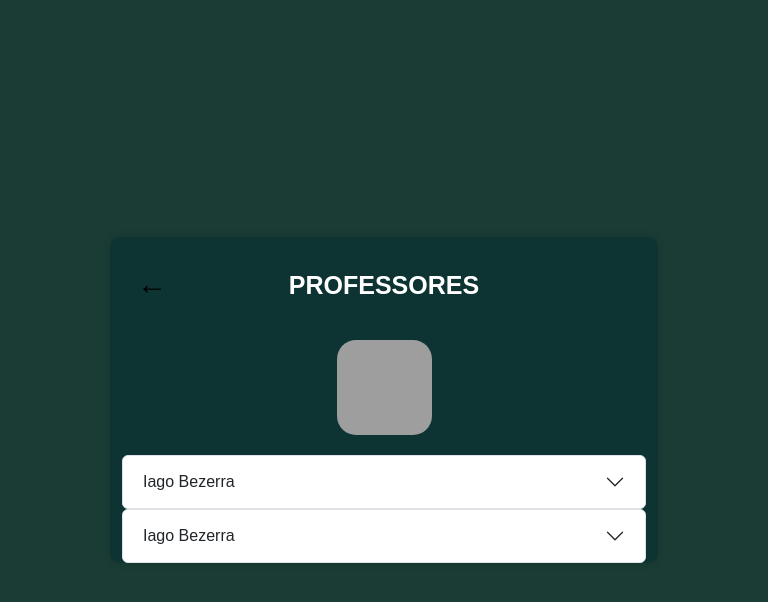
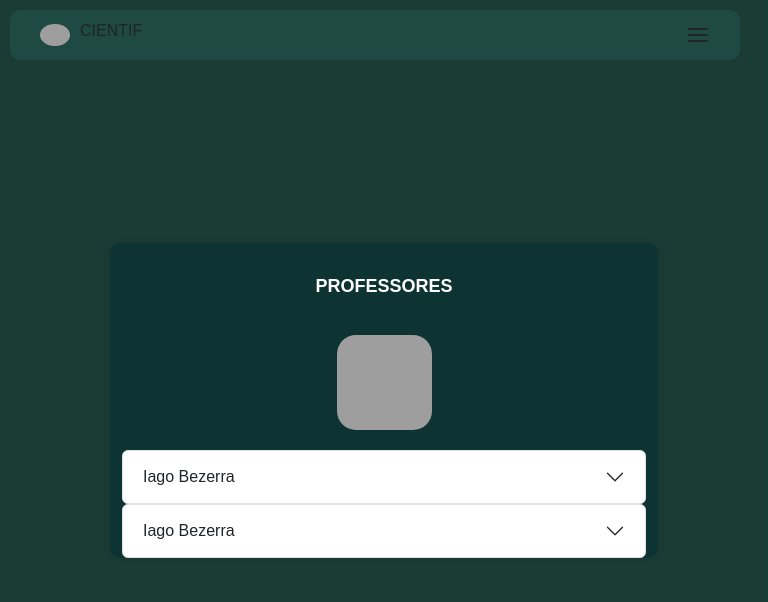
Before and after one commit to 3d5onLP/SUAC, a PHP site: page /view_professor.html in a window 768 px wide. Shown: the top 602 px of the page. Run offline with PHP 8.4, Linux system fonts and the light colour scheme; grey boxes are pictures that could not be loaded.

Commit message:
Menu da view professor
Falta arrumar o nome CIENIF

```diff
--- a/VIEW/VIEW_ALUNO/view_aluno.css
+++ b/VIEW/VIEW_ALUNO/view_aluno.css
@@ -27,7 +27,7 @@
     font-weight: bold;
     font-size: 25px;
     position: relative;
-    color: white;
+
 }
 
 
@@ -145,7 +145,6 @@
 }
 
 header{
-    background-color: #e0e0e0;
     padding: 15px;
     text-align: center;
     border-top-left-radius: 10px;
--- a/VIEW/VIEW_PROFESSOR/view_professor.css
+++ b/VIEW/VIEW_PROFESSOR/view_professor.css
@@ -180,73 +180,325 @@
     display: block;
   }
 
-/* Rodapé com largura total, texto à esquerda e espaço interno */
-footer
-  {
-    width: 100%;
-    text-align: left;
-    padding: 10px;
+
+/*-------------------------------------------------------------------------------------------------------------------------------*/
+
+
+/*MENU OVER*/
+.sidebar {
+    z-index: 2;
+    width: 40px;
+    background-color: rgb(221, 221, 221);
+    color: white;
+    transition: width 0.3s;
+    overflow: hidden;
+    height: 100vh;
+    position: fixed;
   }
 
-/* Menu para celulares/responsivos */
-.bottom-nav
-  {
-    position: fixed;
-    bottom: 0;
-    left: 0;
-    width: 100%;
-    background-color: rgb(221, 221, 221);
-    display: flex;
-    justify-content: space-around;
-    align-items: center;
-    padding: 8px 0;
-    box-shadow: 0 -2px 8px rgba(0, 0, 0, 0.2);
-    z-index: 9999;
+  .sidebar:hover {
+    width: 200px;
   }
 
-/* Configuração dos itens do menu responsivo */
-.bottom-nav .nav-item
-  {
-    flex: 1;
-    text-align: center;
+  .sidebar ul {
+    list-style: none;
+    padding: 0;
+    margin: 0;
+  }
+
+  .sidebar li {
+    padding: 15px 15px;
+    white-space: nowrap;
+  }
+
+  .sidebar a {
     color: black;
     text-decoration: none;
-    font-size: 80%;
-    padding: 5px 0;
-    transition: background-color 0.2s;
-    font-weight: bold;
+    display: block;
   }
 
-/* Define o tamanho dos icones */
-.nav-item img
-  {
-    width: 25px;
-    height: 25px;
+  .sidebar li:hover {
+    background-color: #2d5b50;
   }
 
-/* Oculta em telas maiores o menu bottom-nav (Menu para celulares/responsivos) */
-@media (min-width: 768px)
-  {
-    .bottom-nav
-      {
-        display: none;
-      }
+  .sidebar img {
+    margin-right: 10px;
+    width: 24px;
+    height: 24px;
   }
 
-/* Oculta em telas menores o menu Sidebar (Menu para computadores/telas maiores) */
-@media (max-width: 768px)
-  {
-    .sidebar
-      {
-      display: none;
-      }
+.menu-container {
+    background-color: #0d3433;
+    border-radius: 10px;
+    box-shadow: 0 0 10px rgba(0, 0, 0, 0.1);
+    width: 100%;
+    min-width: 320px;
+    max-width: 800px;
+    text-align: center;
+    overflow: hidden;
+
+}
+
+header{
+    padding: 15px;
+    text-align: center;
+    border-top-left-radius: 10px;
+    border-top-right-radius: 10px;
+    font-weight: bold;
+    font-size: 18px;
+    position: relative;
+    display: flex;
+    justify-content: center;
+
+}
+
+a{
+   text-decoration: none;
+   color: black;
+}
+
+.button-retorno {
+    position: absolute;
+    left: 15px;
+    top: 50%;
+    transform: translateY(-50%);
+    font-size: 30px;
+    cursor: pointer;
+}
+
+.menu-list {
+    list-style: none;
+    padding: 10px;
+}
+
+.menu-item {
+    background-color: #ffffff;
+    margin: 10px 0;
+    padding: 15px;
+    border-radius: 5px;
+    display: flex;
+    align-items: center;
+    font-size: 16px;
+    cursor: pointer;
+}
+
+.menu-item img {
+    margin-right: 10px;
+    width: 24px;
+    height: 24px;
+}
+
+
+/* Menu Responsivo */
+.nav-header {
+  display: flex;
+  margin: 10px;
+  justify-content: space-between;
+  align-items: center;
+  background-color: #1f4943;
+  padding: 0.5rem;
+  border-radius: 10px;
+  position: fixed;
+  top: 0;
+  left: 0;
+  width: 99%;
+  z-index: 1000;
+
+}
+
+.logo {
+  display: flex;
+  align-items: center;
+}
+
+.logo img {
+  width: 45px;
+  border-radius: 50%;
+  margin-right: 10px;
+}
+
+
+.nav-list {
+  list-style: none;
+  display: flex;
+  gap: 1rem;
+  align-items: center;
+}
+
+.nav-list li {
+  position: relative;
+}
+
+.tooltip-container {
+  position: relative;
+  display: inline-flex;
+  justify-content: center;
+  align-items: center;
+  flex-direction: column;
+}
+
+.tooltip-img {
+  width: 35px;
+  height: 35px;
+}
+
+.tooltip-text {
+  visibility: hidden;
+  background-color: #333;
+  color: #fff;
+  text-align: center;
+  padding: 5px 10px;
+  border-radius: 5px;
+  position: absolute;
+  top: 100%;
+  /* posiciona abaixo da imagem */
+  left: 50%;
+  transform: translateX(-50%);
+  opacity: 0;
+  transition: opacity 0.3s ease;
+  white-space: nowrap;
+  font-size: 0.75rem;
+  z-index: 999; /* garante visibilidade sobre outros elementos */
+  margin-top: 6px; /* espaço entre imagem e tooltip */
+}
+
+.tooltip-container:hover .tooltip-text {
+  visibility: visible;
+  opacity: 1;
+}
+
+.tooltip-text::after {
+  content: "";
+  position: absolute;
+  top: -5px;
+  left: 50%;
+  margin-left: -5px;
+  border-width: 5px;
+  border-style: solid;
+  border-color: transparent transparent #333 transparent;
+}
+
+.toggle,
+.close {
+  display: none;
+}
+
+
+/*Icones de interrogação e chat*/
+.footer-icons {
+  width: 100%;
+  height: 100%;
+  object-fit: cover;
+  display: block;
+}
+
+/*Tamanho icone de interrogação*/
+.img_interroga {
+  width: 24px;
+  height: 24px;
+}
+
+
+/* Mobile */
+@media screen and (max-width: 768px ) {
+  .nav-header {
+    height: 50px;
+    justify-content: space-between;
+    padding: 0 30px;
+    width: 95%;
   }
 
-/* Teste de ocultação (Menu para computadores/telas maiores) */
-@media (max-width: 768px)
-{
-  footer
-  {
-    display: none;
+  ul {
+    display: flex;
+    flex-direction: column;
   }
+
+  .logo h1 {
+    font-size: 1rem;
+  }
+
+  .logo img {
+    width: 30px;
+  }
+
+  .toggle {
+    display: inline;
+    font-size: 25px;
+  }
+
+  .close {
+    position: absolute;
+    right: 25px;
+    display: block;
+    font-size: 25px;
+    border-radius: 50%;
+  }
+
+  .close:hover {
+    background-color: #ffffff;
+  }
+
+  /*Menu Mobile*/
+  .nav {
+    position: fixed;
+    top: 0;
+    right: 0;
+    transform: translateX(100%);  /*O menu desliza e aparece na tela*/
+    transition: transform 0.3s ease; /*Delay do deslizamento*/
+    width: 20%;
+    height: 100vh;
+    background-color: #004643;
+    z-index: 1000;
+    flex-direction: column;
+    padding: 1.5rem;
+    -ms-overflow-style: none;
+    display: flex; /* Permite rolagem vertical */
+    scrollbar-width: none; /* ainda permite a rolagem */
+    overflow-y: scroll; /* IE e Edge */
+    -ms-overflow-style: none; /* Firefox */
+    scrollbar-width: none;
+  }
+
+  /*O menu desliza para dentro da tela*/
+  .nav.active {
+    transform: translateX(0);
+  }
+
+  .nav-list {
+    transform: translateX(0);
+  }
+  .tooltip-img{
+    padding: 0.3rem;
+    margin-top: 0.2rem;
+  }
+
+  .tooltip-text {
+    visibility: visible ;
+    opacity: 1 ;
+    position: absolute;
+    color: white;
+    background: none;
+
+  }
+
+  .show {
+    right: 0;
+  }
+
+  .toggle,
+  .close {
+    display: block;
+    font-size: 1.5rem;
+  }
+
+  .close {
+    position: absolute;
+    bottom: 10px;
+    right: 10px;
+  }
+
+  .show {
+    right: 0;
+  }
+
 }
--- a/VIEW/VIEW_PROFESSOR/view_professor.html
+++ b/VIEW/VIEW_PROFESSOR/view_professor.html
@@ -5,28 +5,76 @@
     <meta charset="UTF-8">
     <meta name="viewport" content="width=device-width, initial-scale=1.0">
     <title>CIENTIF</title>
-
     <!-- Adicione o CSS do Bootstrap -->
     <link href="https://cdn.jsdelivr.net/npm/bootstrap@5.3.3/dist/css/bootstrap.min.css" rel="stylesheet">
-
     <link rel="stylesheet" href="view_professor.css">
     <link rel="icon" href="/VIEW/icon/logo_cientif.png" type="image/png">
+    <script src="https://unpkg.com/feather-icons"></script>
 </head>
 
 <body>
-    <!-- Menu para celulares/responsivos -->
-    <nav class="bottom-nav d-md-none">
-        <a href="/VIEW/VIEW_MENU/view_menu.html" class="nav-item active"><img src="/VIEW/icon/botao-home.png" alt="Home Icon"><br>Home</a>
-        <a href="https://www.ifto.edu.br/noticias/editais-de-apoio-a-pesquisa-no-ambito-do-ifto-sao-publicados/view" class="nav-item"><img src="/VIEW/icon/pesquisa-edital.png" alt="Edital icon"><br>Editais</a>
-        <a href="/VIEW/VIEW_PROJETO/view_projeto.html" class="nav-item"><img src="/VIEW/icon/pesquisa-projeto.png" alt="Projeto icon"><br>Projetos</a>
-        <a href="/VIEW/VIEW_ALUNO/view_aluno.html" class="nav-item"><img src="/VIEW/icon/aluno-icon.png" alt="Aluno icon"><br>Aluno</a>
-        <a href="/VIEW/VIEW_DUVIDAS/view_duvidas.html" class="nav-item"><img src="/VIEW/icon/ponto-de-interrogacao.png" alt="Duvida icon"><br>Duvidas</a>
+   <div class="nav-header">
+    <div class="logo">
+      <img src="/VIEW/icon/logo_cientif.png" alt="Logo CIENTIF">
+      <h1 class="header-logo">CIENTIF</h1>
+    </div>
+
+    <!--Menu para telas grandes-->
+    <nav class="nav" id="nav-menu">
+      <i data-feather="x" class="close" id="close-menu"></i>
+      <ul class="nav-list">
+        <li>
+          <a href="/VIEW/VIEW_MENU/view_menu.html" class="tooltip-container" >
+            <img src="/VIEW/icon/botao-home.png" alt="Home" class="tooltip-img">
+            <span class="tooltip-text">Home</span>
+          </a>
+        </li>
+        <li>
+          <a href="/VIEW/VIEW_EDITAL/view_edital.html"
+            class="tooltip-container">
+            <img src="/VIEW/icon/pesquisa-edital.png" alt="Edital" class="tooltip-img">
+            <span class="tooltip-text">Edital</span>
+          </a>
+        </li>
+        <li>
+          <a href="/VIEW/VIEW_PROJETO/view_projeto.html" class="tooltip-container">
+            <img src="/VIEW/icon/pesquisa-projeto.png" alt="Projeto" class="tooltip-img">
+            <span class="tooltip-text">Projeto</span>
+          </a>
+        </li>
+        <li>
+          <a href="/VIEW/VIEW_PROFESSOR/view_professor.html" class="tooltip-container">
+            <img src="/VIEW/icon/professor-icon.png" alt="Professores" class="tooltip-img">
+            <span class="tooltip-text">Professores</span>
+          </a>
+        </li>
+        <li>
+          <a href="/VIEW/VIEW_ALUNO/view_aluno.html" class="tooltip-container">
+            <img src="/VIEW/icon/aluno-icon.png" alt="Alunos" class="tooltip-img">
+            <span class="tooltip-text">Alunos</span>
+          </a>
+        </li>
+        <li>
+          <a href="/VIEW/VIEW_DUVIDAS/view_duvidas.html" class="tooltip-container">
+            <img src="/VIEW/icon/ponto-de-interrogacao.png" alt="Duvida" class="tooltip-img">
+            <span class="tooltip-text">Duvidas</span>
+          </a>
+        </li>
+        <li>
+          <a href="/VIEW/VIEW_LOGIN/view_login.html" class="tooltip-container">
+            <img src="/VIEW/icon/botao-de-close.png" alt="Sair" class="tooltip-img">
+            <span class="tooltip-text">Sair</span>
+          </a>
+        </li>
+      </ul>
     </nav>
+    <i data-feather="menu" class="toggle" id="toggle-menu"></i>
+
+  </div>
 
     <!-- Cabeçalho de página com um botão de voltar e o título "PROFESSOR" -->
     <div class="container">
         <header>
-            <span class="button-retorno"> <a href="/VIEW/VIEW_MENU/view_menu.html">←</a></span>
             PROFESSORES
         </header>
 
@@ -139,11 +187,11 @@
 
         </div>
 
-        <footer>
-            <a href="/VIEW/VIEW_DUVIDAS/view_duvidas.html">❓</a>
-        </footer>
+
 
     </div>
 
+  <script> feather.replace(); </script>
+  <script src="view_professor.js"></script>
 </body>
 </html>
```
